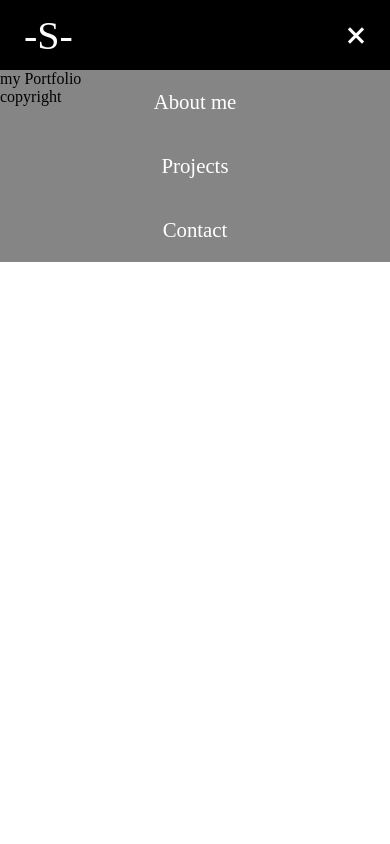
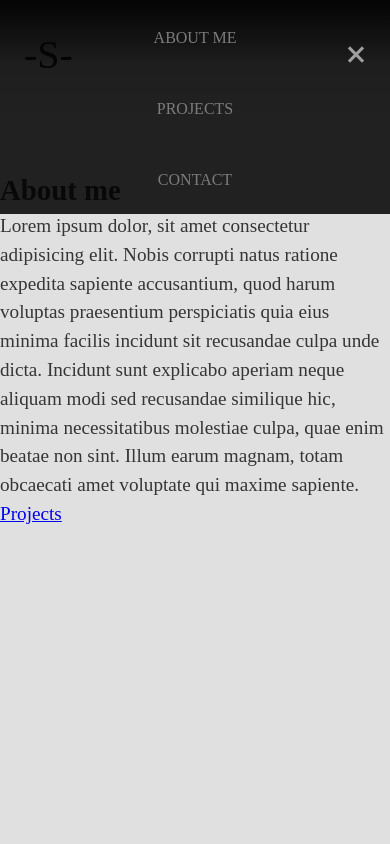
Before and after one commit to Sofievdabeele/portfolio, a plain HTML site: page index.html in a window 390 px wide. Both pictures are taken after a click on the element 356 px from the left and 35 px from the top of the page. Shown: the top 844 px of the page. Drawn offline with Linux system fonts and the light colour scheme.

Commit message:
Change way that nav bar comes in on click hamburger

```diff
--- a/index.html
+++ b/index.html
@@ -12,17 +12,17 @@
 <body>
     <header>
         <nav class="navbar">
-            <a href="#" class="nav-branding">-S-</a>
+            <a href="#about" class="nav-branding">-S-</a>
 
             <ul class="nav-menu">
                 <li class="nav-item">
-                    <a class="nav-link" href="#">About me</a>
+                    <a class="nav-link" href="#about">About me</a>
                 </li>
                 <li class="nav-item">
-                    <a class="nav-link" href="#">Projects</a>
+                    <a class="nav-link" href="#projects">Projects</a>
                 </li>
                 <li class="nav-item">
-                    <a class="nav-link" href="#">Contact</a>
+                    <a class="nav-link" href="#contact">Contact</a>
                 </li>
             </ul>
 
@@ -36,7 +36,30 @@
     </header>
 
     <main>
-     my Portfolio
+
+    <div class="scrolling-box">
+        <div class="main" id="about">
+            <h2>About me</h2>
+            <p>Lorem ipsum dolor, sit amet consectetur adipisicing elit. Nobis corrupti natus ratione expedita sapiente accusantium, quod harum voluptas praesentium perspiciatis quia eius minima facilis incidunt sit recusandae culpa unde dicta.
+                Incidunt sunt explicabo aperiam neque aliquam modi sed recusandae similique hic, minima necessitatibus molestiae culpa, quae enim beatae non sint. Illum earum magnam, totam obcaecati amet voluptate qui maxime sapiente.</p>
+            <a href="#projects">Projects</a>
+         </div>
+
+        <div class="main" id="projects">
+            <h2>Projects</h2>
+            <p>Lorem ipsum dolor, sit amet consectetur adipisicing elit. Nobis corrupti natus ratione expedita sapiente accusantium, quod harum voluptas praesentium perspiciatis quia eius minima facilis incidunt sit recusandae culpa unde dicta.
+                Incidunt sunt explicabo aperiam neque aliquam modi sed recusandae similique hic, minima necessitatibus molestiae culpa, quae enim beatae non sint. Illum earum magnam, totam obcaecati amet voluptate qui maxime sapiente.</p>
+            <a href="#contact">Contact</a>
+        </div>
+
+        <div class="main" id="contact">
+            <h2>Contact</h2>
+            <p>Lorem ipsum dolor, sit amet consectetur adipisicing elit. Nobis corrupti natus ratione expedita sapiente accusantium, quod harum voluptas praesentium perspiciatis quia eius minima facilis incidunt sit recusandae culpa unde dicta.
+                Incidunt sunt explicabo aperiam neque aliquam modi sed recusandae similique hic, minima necessitatibus molestiae culpa, quae enim beatae non sint. Illum earum magnam, totam obcaecati amet voluptate qui maxime sapiente.</p>
+            <a href="#about">About me</a>
+        </div>
+    </div>
+
     </main>
 
     <footer> copyright</footer>
--- a/index.js
+++ b/index.js
@@ -1,17 +1,14 @@
 // hamburger menu nav bar
 const hamburger= document.querySelector(".hamburger");
 const navMenu = document.querySelector(".nav-menu");
-// const menuItems = document.querySelectorAll(".nav-item");
-// const closeIcon= document.querySelector(".close-icon");
-// const menuIcon = document.querySelector(".menu-icon");
-// const showMenu = document.querySelector(".showMenu");
+
 
 hamburger.addEventListener("click", () => {
   hamburger.classList.toggle("active");
   navMenu.classList.toggle("active");
 })
 
-document.querySelectorAll("nav.link").forEach(n => n.
+document.querySelectorAll(".nav-link").forEach(n => n.
   addEventListener("click", () => {
     hamburger.classList.remove("active");
     navMenu.classList.remove("active");
--- a/style.css
+++ b/style.css
@@ -3,21 +3,45 @@
   padding: 0;
   box-sizing: border-box;
 }
+body{
+  width: 100vw;
+  height: 100vh;
+  position: relative;
+  /* overflow: hidden; */
+  display: flex;
+  flex-direction: column;
+  line-height: 1.5;
+  font-size: 120%;
+  background-color: rgb(225, 224, 224);
+  /* background-color: rgb(44, 44, 44); */
+  color: rgb(53, 53, 53);
+}
+/* nav bar */
 header {
-  background-color: black;
-  z-index: 100;
-  /* border-bottom: solid #c07d67; */
+  z-index: 99;
+  height: 15%;
+  position: fixed;
+  top: 0;
+  right: 0;
+  left: 0;
+  width: 100%;
+  min-height: 59px;
+  font-size: 1rem;
+  background-image: linear-gradient(180deg, #1d1e22, rgba(29, 30, 34, 0.1), transparent);
+  mix-blend-mode: luminosity;
 }
 .navbar {
-  min-height: 70px;
+  z-index: 100;
   display: flex;
   justify-content: space-between;
-  align-items: center;
+  align-content: center;
+  margin-top: 25px;
   padding: 0 24px;
+  text-transform: uppercase;
 }
 .nav-branding{
   font-size: 2.5rem;
-  color: white;
+  color: #1d1e22;
   text-decoration: none;
 }
 .nav-menu {
@@ -31,15 +55,17 @@ header {
   list-style: none;
 }
 .nav-link {
-  transition: 0.7s ease;
-  color: white;
+  color: #1d1e22;
   text-decoration: none;
 }
 .nav-link:hover{
-  color: dodgerblue;
+  color: rgb(255, 255, 255);
+  text-decoration: line-through;
+  transition: 0.7s ease;
 }
 .hamburger {
   display: none;
+  margin-top:15px;
   cursor: pointer;
 }
 .bar{
@@ -49,7 +75,7 @@ header {
   margin: 5px auto;
   -webkit-transition: all 0.3s ease-in-out;
   transition: all 0.3s ease-in-out;
-  background-color: white;
+  background-color: #1d1e22;
 }
 
 @media only screen and (max-width: 768px) {
@@ -61,38 +87,94 @@ header {
     }
     .hamburger.active .bar:nth-child(1){
       transform: translateY(8px) rotate(45deg);
+      background-color:  rgb(161, 159, 159);
+
     }
   .hamburger.active .bar:nth-child(3){
       transform: translateY(-8px) rotate(-45deg);
+      background-color:  rgb(161, 159, 159);
+
     }
+
   .nav-menu{
     position: fixed;
-    left: -100%;
-    top: 70px;
+    top: -100%;
+    left: 0;
+    /* top: 70px; */
     gap: 0;
     flex-direction: column;
-    background-color: rgba(0, 0, 0, 0.478);
+    background-color: rgba(0, 0, 0, 0.854);
     width: 100%;
     text-align: center;
-    transition: 0.3s;
+    transition: 0.3s ease-in-out;
+
   }
   .nav-item{
       padding: 20px 0;
   }
   .nav-menu.active{
+    top: 0;
     left: 0;
+  }
+  .nav-link{
+    color: rgb(126, 124, 124);
+    font-size: 1rem;
+  }
+  .nav-link:hover{
+    color:  white;
+    text-decoration: line-through;
+    transition: 0.7s ease;
   }
 }
 
+/* smooth scrolling */
+*, ::before, ::after{
+  box-sizing: border-box;
+}
+main{
+  position: relative;
+  /* display: flex; */
+  /* width: 100%; */
+  /* min-height: 100vh; */
+  /* flex-grow: column wrap; */
+  top: 20%;
 
+}
+.scrolling-box{
+  position: relative;
+  scroll-behavior: smooth;
+  overflow-y: scroll;
+  scroll-snap-type: mandatory;
+  scroll-snap-type: y mandatory;
+}
+.scrolls{
+  position: absolute;
+  top: 20%;
+  transform: translateY(-50%);
+  right: 1.25em;
 
-/* main {
-  display: grid;
-  grid-column: 1/6;
-  grid-row: 3/5;
+  z-index: 2;
+  display: flex;
+  flex-direction: column;
+  align-content: center;
+  text-align: center;
+  font-size: 2rem;
 }
-footer {
-  display: grid;
-  grid-column: 1/6;
-  grid-row: 4/6;
-} */
+.scrolls .center{
+  font-size: 0.825rem;
+}
+#about{
+  height: 100vh;
+}
+#projects{
+  top: 20%;
+  height: 100vh;
+}
+#contact{
+  top: 20%;
+  height: 100vh;
+}
+footer{
+  position: relative;
+
+}
```
Lines whose indentation alone changed are shown as unchanged.
